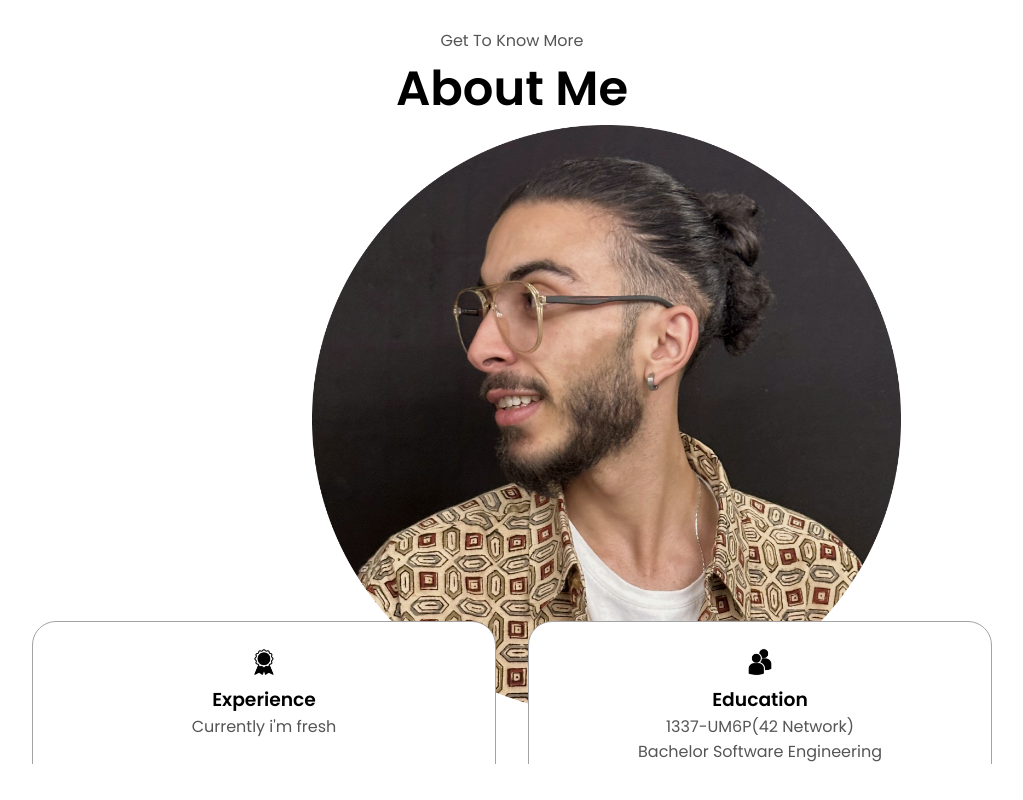
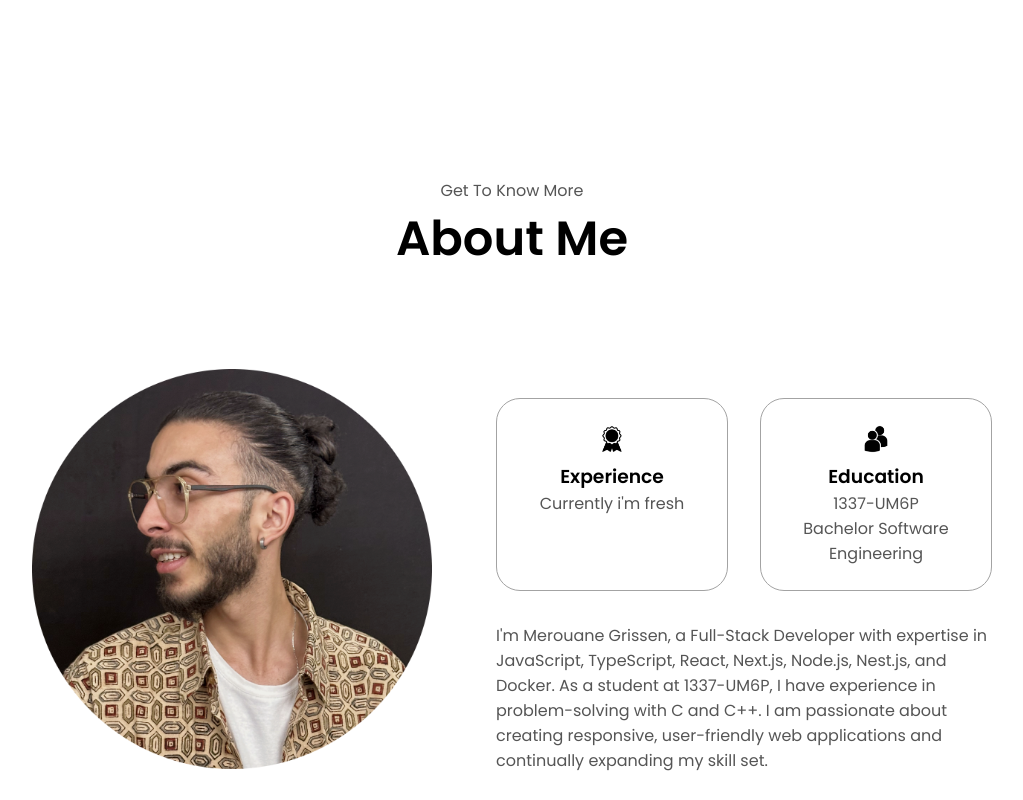
Before and after one commit to megrisse/Portfolio, a React (Create React App) app: page / in a window 1280 px wide. Shown: the part 900-1700 px from the top of the page, without its empty margins (128-1151 px from the left). Built offline with nearby package versions, Linux system fonts and the light colour scheme.

Commit message:
resolve merge conflict

```diff
--- a/src/App.css
+++ b/src/App.css
@@ -27,6 +27,8 @@ p {
   color: #fff;
 }
 
+
+
 .dark-mode .menu-links a {
 
   color: white;
@@ -35,13 +37,11 @@ p {
 .dark-mode .icon {
 
   background-color: white;
-  border-color: white;
-  border-style: groove;
+  outline: 2px solid white;
   border-radius: 2rem;
 }
 
 .dark-mode .email-icon {
-
   height: 2rem;
 }
 
@@ -139,10 +139,11 @@ a:hover {
   position: absolute;
   top: 100%;
   right: 0;
-  background: transparent;
+  background: white;
   width: fit-content;
   max-height: 0;
   overflow: hidden;
+  border-radius: 15px;
   transition: all 0.3 ease-in-out;
 }
 
--- a/src/App.js
+++ b/src/App.js
@@ -1,7 +1,6 @@
 import React, { useState } from 'react';
 import './App.css';
 import './mediaqueries.css';
-
 
 function App() {
   const toggleMenu = () => {
@@ -10,6 +9,7 @@ function App() {
     menu.classList.toggle("open");
     icon.classList.toggle("open");
   };
+
 
   const [isDarkMode, setIsDarkMode] = useState(false);
 
@@ -21,7 +21,7 @@ function App() {
     <div className={`App ${isDarkMode ? 'dark-mode p-dark' : ''}`}>
       <nav id="desktop-nav">
         <div className="logo">MG</div>
-            <button className="btn btn-color-2" onClick={toggleDarkMode}>
+        <button className="btn btn-color-2" onClick={toggleDarkMode}>
                 {isDarkMode ? "Light" : "Dark"} Mode
             </button>
         <div>
@@ -36,7 +36,7 @@ function App() {
       <nav id="hamburger-nav">
         <div className="logo">MG</div>
         <button className="btn btn-color-2" onClick={toggleDarkMode}>
-              {isDarkMode ? "Light" : "Dark"} Mode
+                {isDarkMode ? "Light" : "Dark"} Mode
         </button>
         <div className="hamburger-menu">
           <div className="hamburger-icon" onClick={toggleMenu}>
@@ -63,7 +63,6 @@ function App() {
           <div className="text-container">
               <p>
               I'm a fresh and enthusiastic full-stack developer passionate about building efficient and scalable web applications.
-              I’m currently a Software Engineering student at 1337-UM6P (42 Network), where I’ve developed a strong foundation in computer science and web development.
               </p>
             </div>
             <br></br>
@@ -83,6 +82,12 @@ function App() {
           </div>
         </div>
       </section>
+      <br></br>
+      <br></br>
+      <br></br>
+      <br></br>
+      <br></br>
+      <br></br>
       <section id="about">
         <p className="section__text__p1">Get To Know More</p>
         <h1 className="title">About Me</h1>
@@ -100,20 +105,14 @@ function App() {
               <div className="details-container">
                 <img src="./assets/education.png" alt="Education icon" className="icon" />
                 <h3>Education</h3>
-                <p>1337-UM6P(42 Network)<br />Bachelor Software Engineering</p>
+                <p>1337-UM6P<br />Bachelor Software Engineering</p>
               </div>
             </div>
             <div className="text-container">
               <p>
-              I'm a software engineering student at 1337-UM6P (42 Network) with a passion for problem-solving and creating efficient algorithms and data structures.
-              Over the past two years, I've honed my skills in C and C++, gaining a solid foundation in these languages.
-              In addition to my work with C and C++, I have extensive experience in web development. I'm proficient in JavaScript and TypeScript, and I'm well-versed in popular frameworks such as React and Next.js.
-              My frontend skills extend to HTML and CSS, allowing me to create visually appealing and user-friendly interfaces.
-              I also practice designing to expand my skills in web development, creating visually appealing and user-friendly interfaces.
-              On the backend, I'm adept at using Node.js, Nest.js, and Express.js to build robust and scalable applications. I also have experience with Docker,
-              which has been instrumental in my development workflow, allowing me to create, deploy, and run applications in containers.
-              I'm constantly seeking new challenges and opportunities to expand my skill set. Whether it's solving complex problems or diving into new technologies, I'm always eager to learn and grow as a software engineer.
-              </p>
+              I'm Merouane Grissen, a Full-Stack Developer with expertise in JavaScript, TypeScript, React, Next.js, Node.js, Nest.js, and Docker. As a student at 1337-UM6P,
+              I have experience in problem-solving with C and C++. I am passionate about creating responsive, user-friendly web applications and continually expanding my skill set.
+            </p>
             </div>
           </div>
         </div>
--- a/src/mediaqueries.css
+++ b/src/mediaqueries.css
@@ -1,49 +1,3 @@
-  section {
-    overflow: scroll;
-  }
-
-  #about .section-container {
-    display: flex;
-    flex-direction: column;
-    align-items: center;
-  }
-
-  #about .section__pic-container img {
-
-      width: auto;
-      height: 46vw;
-  }
-
-  @media (max-height: 650px) {
-    #about .section-container {
-      flex-direction: column;
-      padding: 10px;
-    }
-
-    #about .about-details-container {
-      padding: 10px;
-    }
-
-    #about .text-container {
-      font-size: 14px;
-      line-height: 1.4;
-    }
-
-    #about .details-container img.icon {
-      width: 30px;
-      height: 30px;
-    }
-
-    #about .details-container h3 {
-      font-size: 18px;
-    }
-
-    #about .details-container p {
-      font-size: 14px;
-    }
-  }
-
-
   @media screen and (max-width: 1400px) {
     #profile {
       height: 83vh;
@@ -100,7 +54,7 @@
     }
     #profile {
       height: 83vh;
-      margin-bottom: 0;
+      margin-bottom: 2rem;
     }
     article {
       font-size: 1rem;
@@ -147,3 +101,24 @@
       text-align: justify;
     }
   }
+
+  @media (max-height: 500px) {
+    section {
+      padding-top: 2vh;
+      margin-bottom: 2rem;
+    }
+  }
+
+  @media (max-height: 700px) {
+    section {
+      padding-top: 3vh;
+      margin-bottom: 3rem;
+    }
+  }
+
+  @media (min-height: 701px) and (max-height: 900px) {
+    section {
+      padding-top: 4vh;
+      margin-bottom: 4rem;
+    }
+  }
```
Lines whose indentation alone changed are shown as unchanged.
